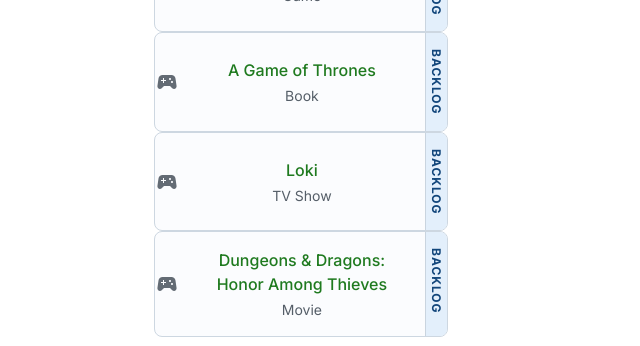
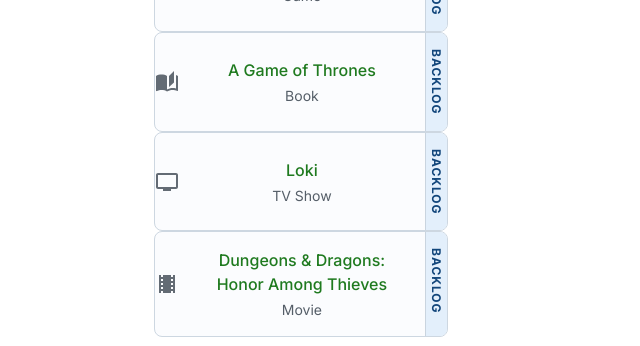
Before and after one commit to dbyrne978/back-log-buddy, a React (Vite) app in the folder back-log-buddy/: page / in a window 1280 px wide. Shown: the part 199-545 px from the top of the page, without its empty margins (319-959 px from the left). Built offline with nearby package versions, Linux system fonts and the light colour scheme.

Commit message:
Add icons for different mediaType values

```diff
--- a/back-log-buddy/src/components/MediaCard.jsx
+++ b/back-log-buddy/src/components/MediaCard.jsx
@@ -4,6 +4,9 @@
 import CardContent from '@mui/joy/CardContent';
 import CardOverflow from '@mui/joy/CardOverflow';
 import SportsEsportsIcon from '@mui/icons-material/SportsEsports';
+import AutoStoriesIcon from '@mui/icons-material/AutoStories';
+import TvIcon from '@mui/icons-material/Tv';
+import LocalMoviesIcon from '@mui/icons-material/LocalMovies';
 
 const MediaCard = ({ mediaName, mediaType, completionStatus }) => {
   return (
@@ -18,7 +21,10 @@
           alignItems: 'center'
         }}
       >
-        <SportsEsportsIcon />
+        {mediaType == 'Game' && <SportsEsportsIcon />}
+        {mediaType == 'Book' && <AutoStoriesIcon />}
+        {mediaType == 'TV Show' && <TvIcon />}
+        {mediaType == 'Movie' && <LocalMoviesIcon />}
       </CardOverflow>
 
       <CardContent
```
